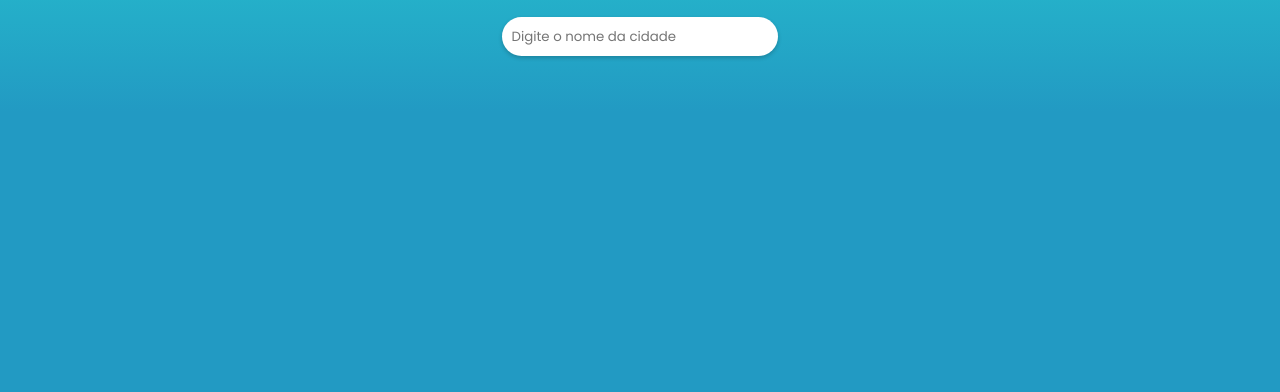
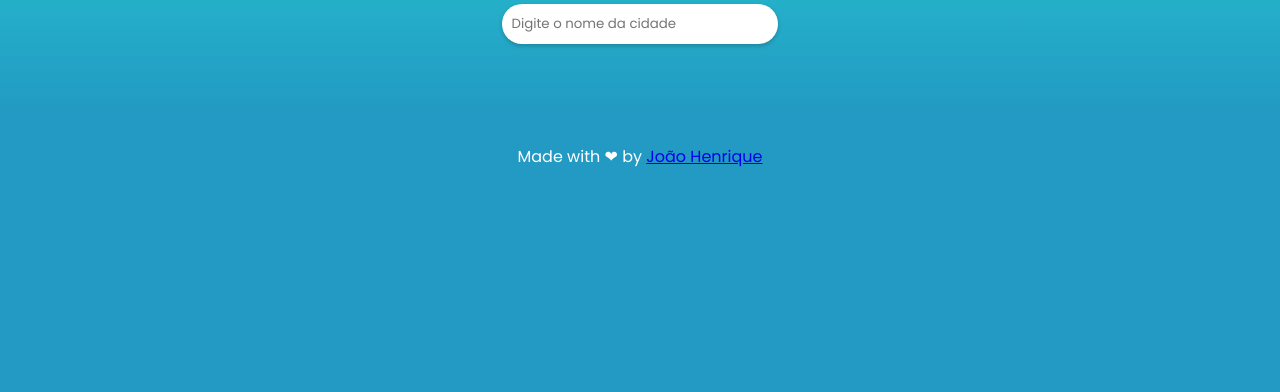
Before and after one commit to Jhenrique12/weather.app, a plain HTML site: page index.html in a window 1280 px wide. Shown: the part 408-800 px from the top of the page. Drawn offline with Linux system fonts and the light colour scheme.

Commit message:
Add: footer

```diff
--- a/index.html
+++ b/index.html
@@ -15,7 +15,8 @@
   <form id="form">
     <input type="text" id="search" placeholder="Digite o nome da cidade" autocomplete="off">
   </form>
+  <main id="main"></main>
+  <footer class="footer">Made with ❤ by <a href="https://github.com/Jhenrique12" target="_blank"> João Henrique</a></footer>
 
-  <main id="main"></main>
 </body>
 </html>
```
